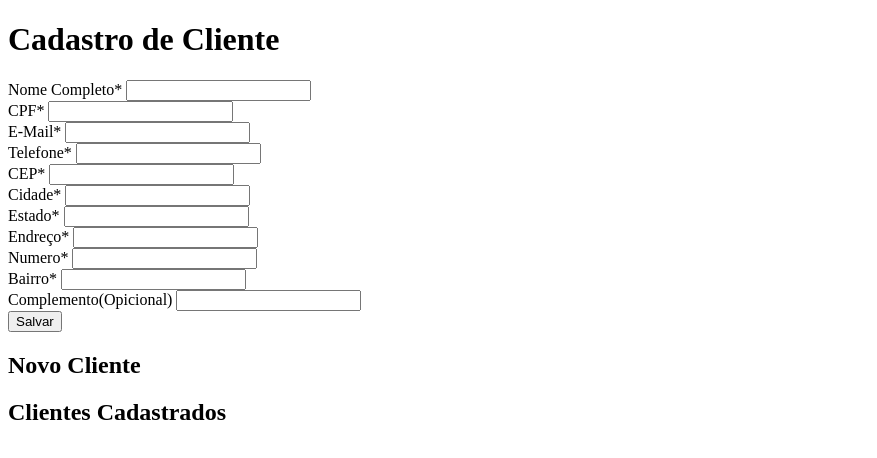
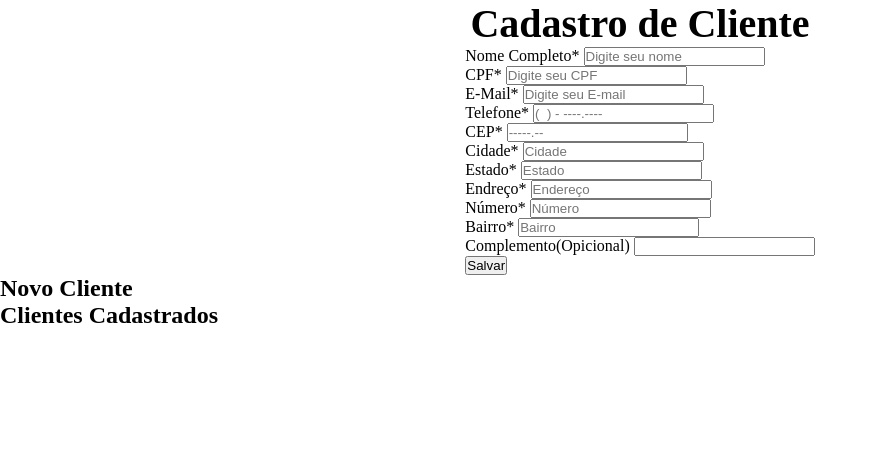
Before and after one commit to RaphaelLemos777/CadastroClientes, a plain HTML site: page index.html in a window 1280 px wide. Shown: the whole page, without its empty margins (0-877 px from the left). Drawn offline with Linux system fonts and the light colour scheme.

Commit message:
Inicio ao CSS

```diff
--- a/assets/style.css
+++ b/assets/style.css
@@ -0,0 +1,15 @@
+*{
+    margin: 0;
+    padding: 0;
+
+}
+
+.titulo {
+    display: flex;
+    justify-content: center;
+    font-size: 20px;
+}
+.formulario {
+    display: flex;
+    justify-content: center;
+}
--- a/index.html
+++ b/index.html
@@ -4,55 +4,56 @@
 <head>
     <meta charset="UTF-8">
     <meta name="viewport" content="width=device-width, initial-scale=1.0">
+    <link rel="stylesheet" href="assets/style.css">
     <title>Cadastro de Clientes</title>
 </head>
 
 <body>
-    <header>
+    <header class="titulo">
         <h1> Cadastro de Cliente</h1>
     </header>
     <main>
-        <section>
+        <section class="formulario">
             <form action="">
                 <div class="campo-formulario">
                     <label for="nome">Nome Completo*</label>
-                    <input type="text" id="nome">
+                    <input type="text" id="nome" placeholder="Digite seu nome">
                 </div>
                 <div class="campo-formulario">
                     <label for="cpf">CPF*</label>
-                    <input type="text" id="CPF">
+                    <input type="text" id="CPF" placeholder="Digite seu CPF">
                 </div>
                 <div class="campo-formulario">
                     <label for="email">E-Mail*</label>
-                    <input type="email" id="email">
+                    <input type="email" id="email" placeholder="Digite seu E-mail">
                 </div>
                 <div class="campo-formulario">
                     <label for="telefone">Telefone*</label>
-                    <input type="tel" id="telefone">
+                    <input type="tel" id="telefone" placeholder="(  ) - ----.----">
                 </div>
                 <div class="campo-formulario">
                     <label for="cep">CEP*</label>
-                    <input type="text" id="cep">
+                    <input type="text" id="cep" placeholder="-----.--">
                 </div>
                 <div class="campo-formulario">
                     <label for="cidade">Cidade*</label>
-                    <input type="text" id="cidade">
+                    <input type="text" id="cidade" placeholder="Cidade">
                 </div>
                 <div class="campo-formulario">
                     <label for="estado">Estado*</label>
-                    <input type="text" id="estado">
+                    <input type="text" id="estado" placeholder="Estado">
                 </div>
                 <div class="campo-formulario">
                     <label for="endereco">Endreço*</label>
-                    <input type="text" id="endereco">
+                    <input type="text" id="endereco" placeholder="Endereço">
                 </div>
                 <div class="campo-formulario">
-                    <label for="numero">Numero*</label>
-                    <input type="number" id="numero">
+                    <label for="numero">Número*</label>
+                    <input type="number" id="numero" placeholder="Número">
                 </div>
                 <div class="campo-formulario">
                     <label for="bairro">Bairro*</label>
-                    <input type="text" id="bairro">
+                    <input type="text" id="bairro" placeholder="Bairro">
                 </div>
                 <div class="campo-formulario">
                     <label for="complemento">Complemento(Opicional)</label>
```
